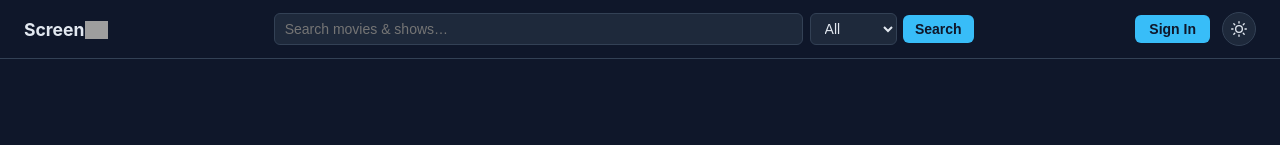
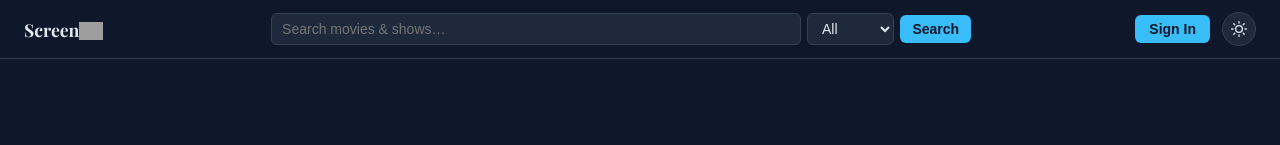
Before and after one commit to UWT-TCSS460-SP26/group-project-frontend-public-group-8, a Next.js app: page / in a window 1280 px wide. Shown: the top 145 px of the page. Built offline with nearby package versions, Linux system fonts and the light colour scheme; no server answers; grey boxes are pictures that could not be loaded.

Commit message:
changed font of Screen8

```diff
--- a/components/Header.tsx
+++ b/components/Header.tsx
@@ -3,6 +3,9 @@ import { auth, signIn } from '@/auth'
 import ThemeToggle from '@/components/ThemeToggle'
 import SignOutButton from '@/components/SignOutButton'
 import NavSearch from '@/components/NavSearch'
+import { Playfair_Display } from 'next/font/google'
+
+const playfair = Playfair_Display({ subsets: ['latin'], weight: '700' })
 
 export default async function Header() {
   const session = await auth()
@@ -20,27 +23,57 @@ export default async function Header() {
         background: 'var(--bg)',
       }}
     >
-      <div style={{ display: 'flex', alignItems: 'center', gap: '1.25rem', flexWrap: 'wrap', flex: 1 }}>
+      <div
+        style={{
+          display: 'flex',
+          alignItems: 'center',
+          gap: '1.25rem',
+          flexWrap: 'wrap',
+          flex: 1,
+        }}
+      >
         <Link
           href="/"
-          style={{ fontWeight: 700, fontSize: '1.1rem', textDecoration: 'none', color: 'inherit', flexShrink: 0 }}
+          style={{
+            fontFamily: playfair.style.fontFamily,
+            fontWeight: 700,
+            fontSize: '1.1rem',
+            textDecoration: 'none',
+            color: 'inherit',
+            flexShrink: 0,
+          }}
         >
           Screen
           <img
             src="/icon.svg"
             alt="8"
-            style={{ height: '1em', verticalAlign: 'middle', marginTop: '-0.1em' }}
+            style={{
+              height: '1em',
+              verticalAlign: 'middle',
+              marginTop: '-0.1em',
+            }}
           />
         </Link>
         <NavSearch />
       </div>
 
-      <div style={{ display: 'flex', alignItems: 'center', gap: '0.75rem', flexShrink: 0 }}>
+      <div
+        style={{
+          display: 'flex',
+          alignItems: 'center',
+          gap: '0.75rem',
+          flexShrink: 0,
+        }}
+      >
         {session?.user ? (
           <>
             <Link
               href="/profile"
-              style={{ fontSize: '0.875rem', color: 'var(--text-muted)', textDecoration: 'none' }}
+              style={{
+                fontSize: '0.875rem',
+                color: 'var(--text-muted)',
+                textDecoration: 'none',
+              }}
             >
               Hi, {session.user.name?.split(' ')[0] ?? session.user.email}
             </Link>
```
